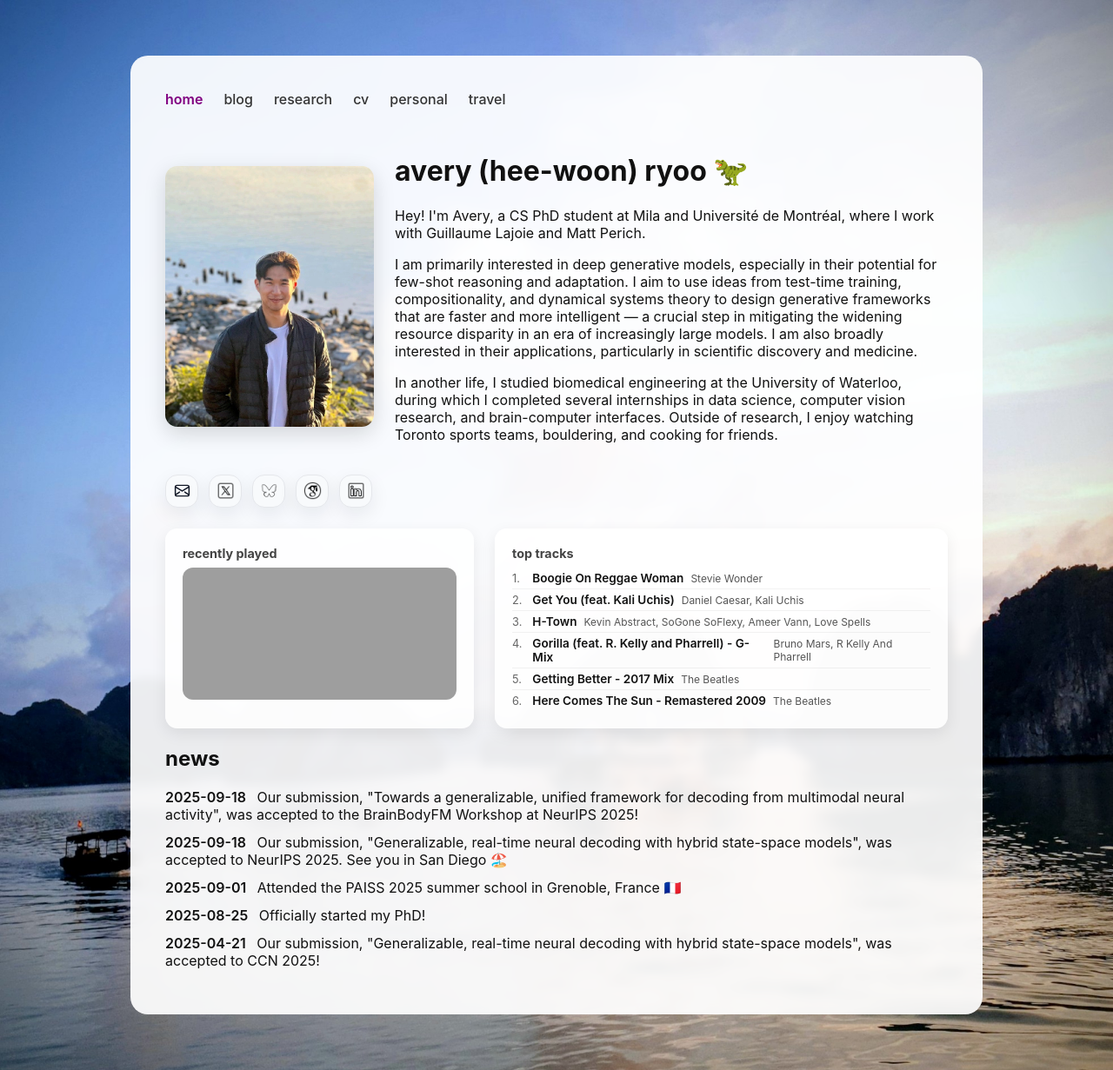
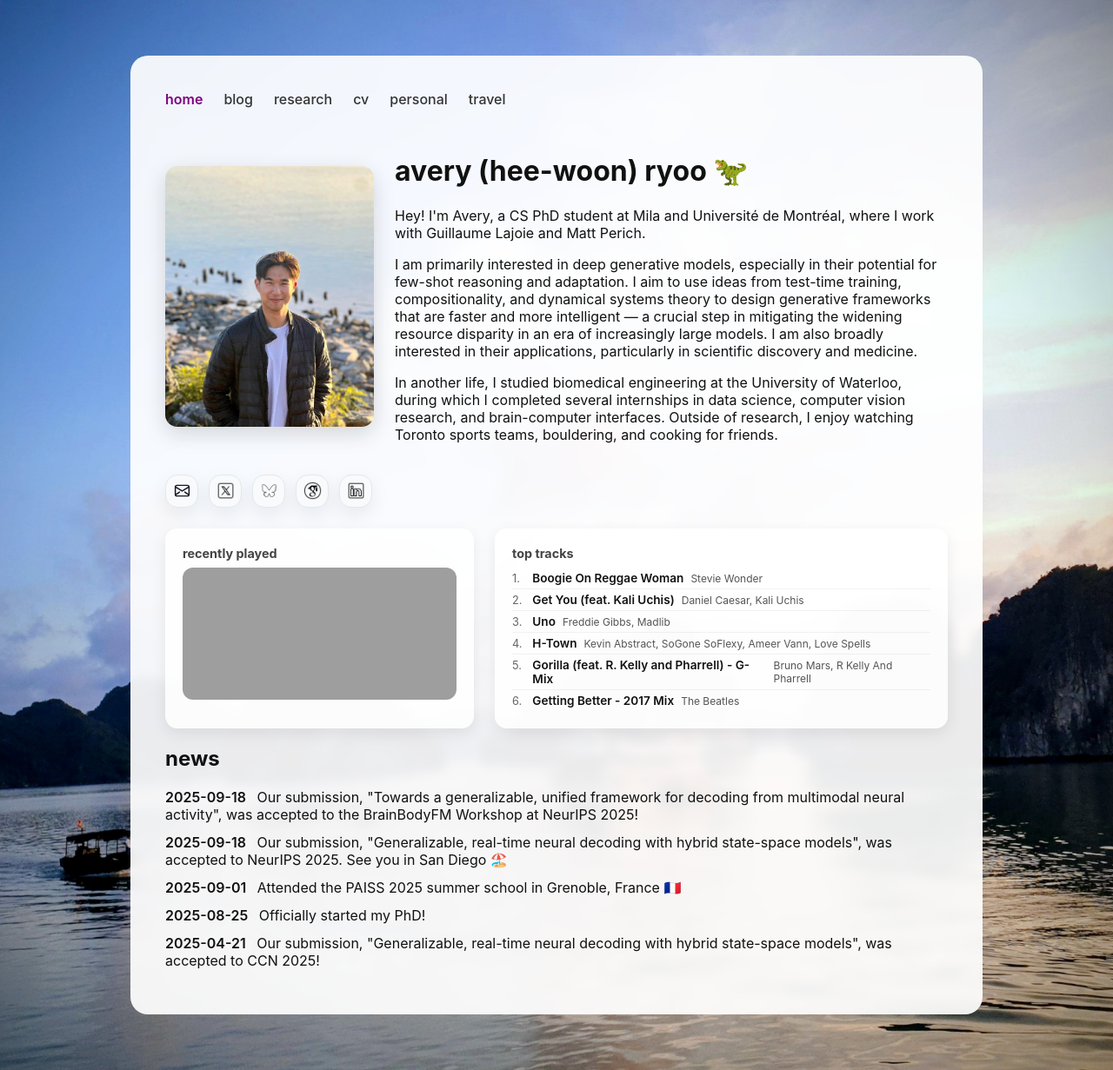
Before and after one commit to averyryoo/averyryoo.github.io, a Jekyll site: the page built from index.md, in a window 1280 px wide. Shown: the whole page at 87% size. Built offline with Jekyll 4.4.1, drawn with Linux system fonts in a browser that asks for light colours; grey boxes are pictures that could not be loaded.

Commit message:
chore: update spotify data

```diff
--- a/_data/spotify.yml
+++ b/_data/spotify.yml
@@ -1,10 +1,10 @@
 now_playing:
-  album: NEVER ENOUGH
-  album_art: https://i.scdn.co/image/ab67616d00001e02e84f43fcd694182cfd25a3e3
-  artist: Daniel Caesar
+  album: O
+  album_art: https://i.scdn.co/image/ab67616d00001e025699ca5a7af862fa5a522016
+  artist: Damien Rice
   is_playing: false
-  track: Do You Like Me?
-  url: https://open.spotify.com/track/0dK28q5xe4s6Q6DKKMg1Nz
+  track: Volcano
+  url: https://open.spotify.com/track/3AkxSspcYOvhWTkaMvqyaD
 top_tracks:
 - artist: Stevie Wonder
   track: Boogie On Reggae Woman
@@ -12,6 +12,9 @@ top_tracks:
 - artist: Daniel Caesar, Kali Uchis
   track: Get You (feat. Kali Uchis)
   url: https://open.spotify.com/track/2uP6t2J5MEwhr9rDkAAzwh
+- artist: Freddie Gibbs, Madlib
+  track: Uno
+  url: https://open.spotify.com/track/272JOgS6zKLtqzdPEcrnA6
 - artist: Kevin Abstract, SoGone SoFlexy, Ameer Vann, Love Spells
   track: H-Town
   url: https://open.spotify.com/track/6UsYsmYnfzpIcTR0oqaQVw
@@ -21,7 +24,4 @@ top_tracks:
 - artist: The Beatles
   track: Getting Better - 2017 Mix
   url: https://open.spotify.com/track/3jR8Xw0qPyGGv8bvFtNmDw
-- artist: The Beatles
-  track: Here Comes The Sun - Remastered 2009
-  url: https://open.spotify.com/track/6dGnYIeXmHdcikdzNNDMm2
-updated_at: 2026-08-06 14:52 UTC
+updated_at: 2026-08-07 00:22 UTC
```
